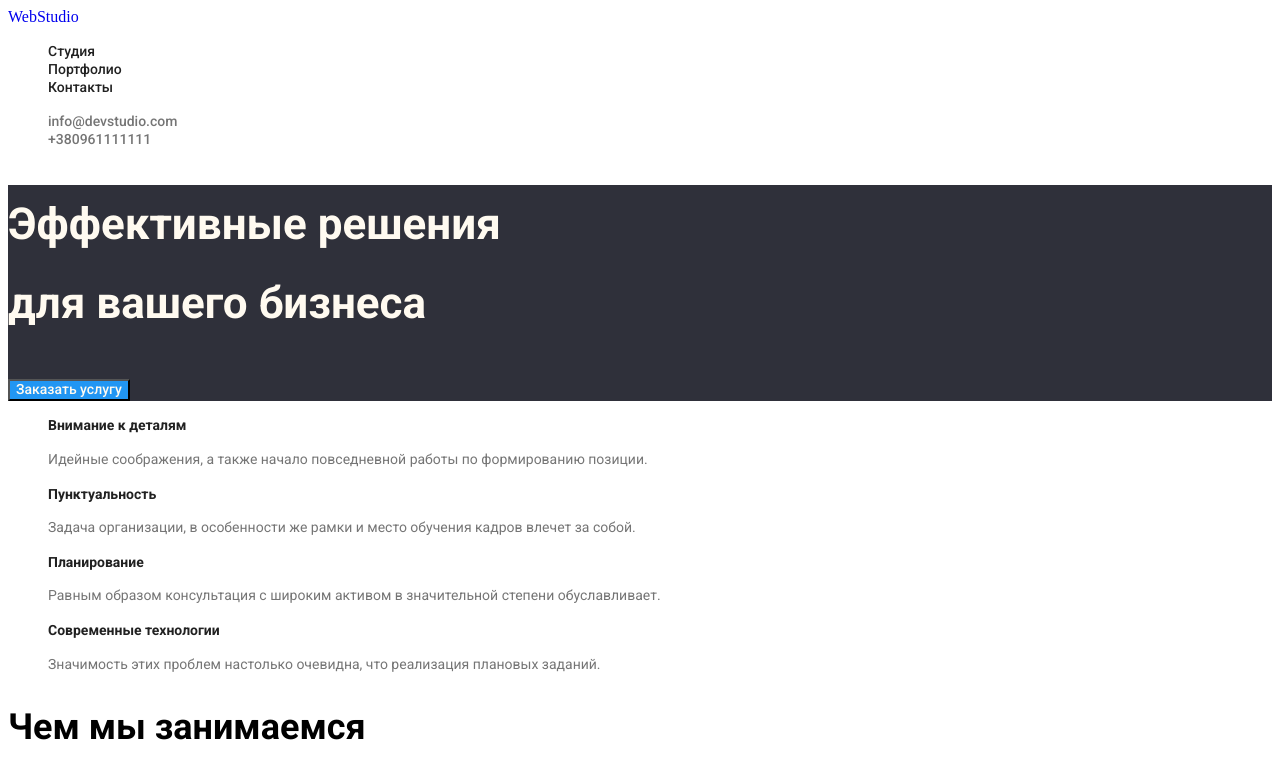
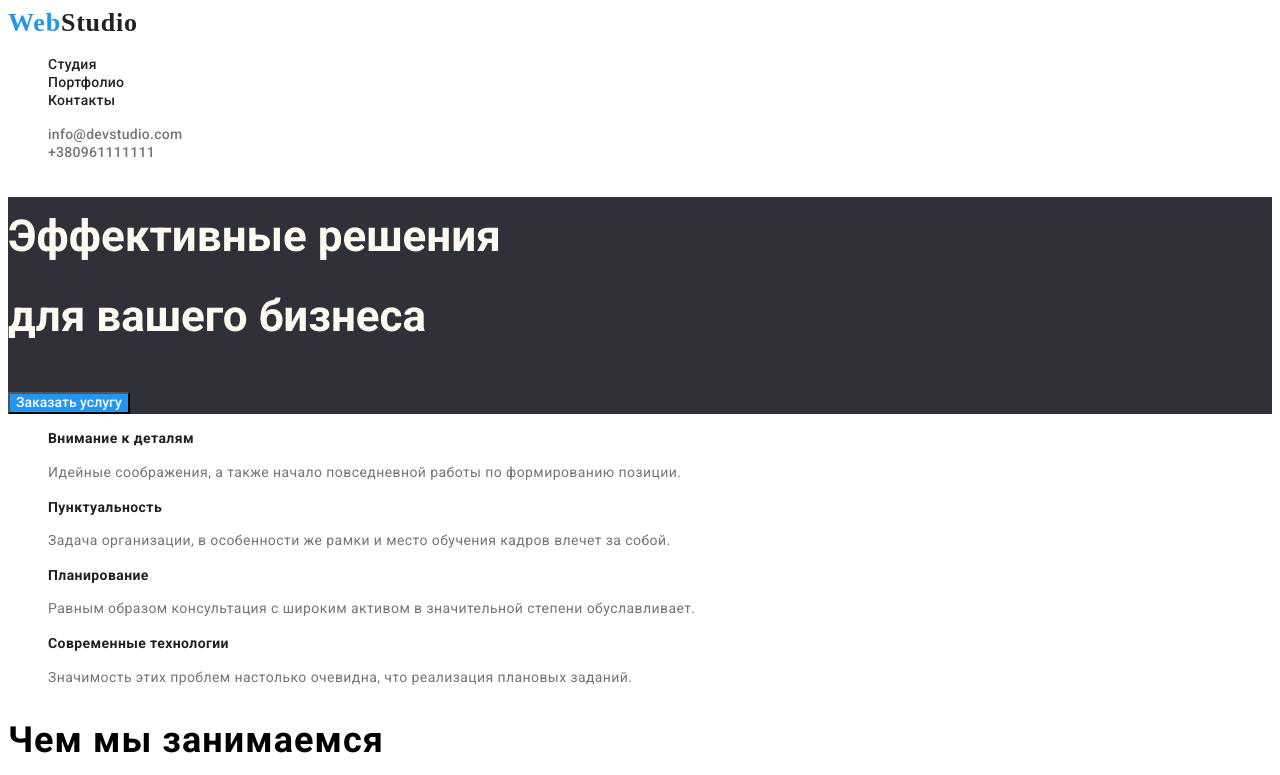
Before and after one commit to OlenaMykhalchevska/goit-markup-hw-02, a plain HTML site: page index.html in a window 1280 px wide. Shown: the top 775 px of the page. Drawn offline with Linux system fonts and the light colour scheme.

Commit message:
Header,footer стилизация.

```diff
--- a/css/styles.css
+++ b/css/styles.css
@@ -3,7 +3,7 @@
 }
 
 .active-page {
-  color: var(--accent-color);
+  color: #2196f3;
 }
 
 .list {
@@ -13,12 +13,24 @@
   text-decoration: none;
 }
 
+.logo {
+  font-family: "Relawey";
+  font-weight: 700;
+  font-size: 26px;
+  line-height: 1.19;
+  letter-spacing: 0.03em;
+  color: #2196f3;
+}
+.logo-header {
+  color: #212121;
+}
+
 .nav-list-link {
   font-family: "Roboto", sans-serif;
   font-weight: 500;
   font-size: 14px;
   line-height: 1.14;
-  letter-spacing: 2%;
+  letter-spacing: 0.02em;
   color: #212121;
   /* color:#212121;*/
 }
@@ -33,7 +45,7 @@
   font-weight: 500;
   font-size: 14px;
   line-height: 1.14;
-  letter-spacing: 2%;
+  letter-spacing: 0.02em;
   color: #757575;
   /* color:#757575;*/
 }
@@ -43,7 +55,7 @@
   font-weight: 500;
   font-size: 14px;
   line-height: 1.14;
-  letter-spacing: 2%;
+  letter-spacing: 0.02em;
   color: #757575;
   /* color:#757575;*/
 }
@@ -91,7 +103,7 @@
   font-weight: 700;
   font-size: 14px;
   line-height: 1.17;
-  letter-spacing: 3%;
+  letter-spacing: 0.03em;
   color: #212121;
   /* color:#212121;*/
 }
@@ -100,7 +112,7 @@
   font-weight: 400;
   font-size: 14px;
   line-height: 1.71;
-  letter-spacing: 3%;
+  letter-spacing: 0.03em;
   color: #757575;
   /* color:#757575;*/
 }
@@ -109,7 +121,7 @@
   font-weight: 700;
   font-size: 36px;
   line-height: 1.17;
-  letter-spacing: 3%;
+  letter-spacing: 0.03em;
   /* color:#212121;*/
 }
 .main-item {
@@ -117,7 +129,7 @@
   font-weight: 500;
   font-size: 16px;
   line-height: 1.17;
-  letter-spacing: 3%;
+  letter-spacing: 0.03em;
   color: #212121;
 }
 .profession {
@@ -125,7 +137,7 @@
   font-weight: 400;
   font-size: 16px;
   line-height: 1.17;
-  letter-spacing: 3%;
+  letter-spacing: 0.03em;
   color: #757575;
   /* color:#757575;*/
 }
@@ -135,9 +147,13 @@
 }
 .aside {
   font-family: "Roboto", sans-serif;
+  font-style: normal;
   font-weight: 400;
   font-size: 14px;
   line-height: 1.7;
-  letter-spacing: 2%;
-  color: #ffffff;
+  letter-spacing: 0.02em;
+  color: floralwhite;
 }
+.logo-footer {
+  color: floralwhite;
+}
--- a/index.html
+++ b/index.html
@@ -14,10 +14,11 @@
   <body>
     <header class="header">
       <nav class="navigation">
-        <a class="logo link"  href="index.html" lang="en"> WebStudio </a>
+        <a class="logo link"  href="index.html" lang="en">Web<span class="logo-header">Studio</span>
+          </a>
         <ul class="nav-list list">
             <li class="nav-list-item">
-              <a class="nav-list-link link active-page " href=""> Студия </a> </li>
+              <a class="nav-list-link link active-page" href="./index.html"> Студия </a> </li>
             <li class="nav-list-item">
               <a class="nav-list-link link" href="./portfolio.html"> Портфолио </a> </li>
             <li class="nav-list-item">
@@ -122,7 +123,7 @@
      </section>
     </main>
     <footer class="footer">
-        <a class="aside link" href="index.html" lang="en"> WebStudio </a>
+        <a class="logo link" href="index.html" lang="en">Web<span class="logo-footer">Studio</span> </a>
         <address>
          <ul class="aside list" >
             <li>
```
Also changed, not shown: portfolio.html (+8 -7 lines).
